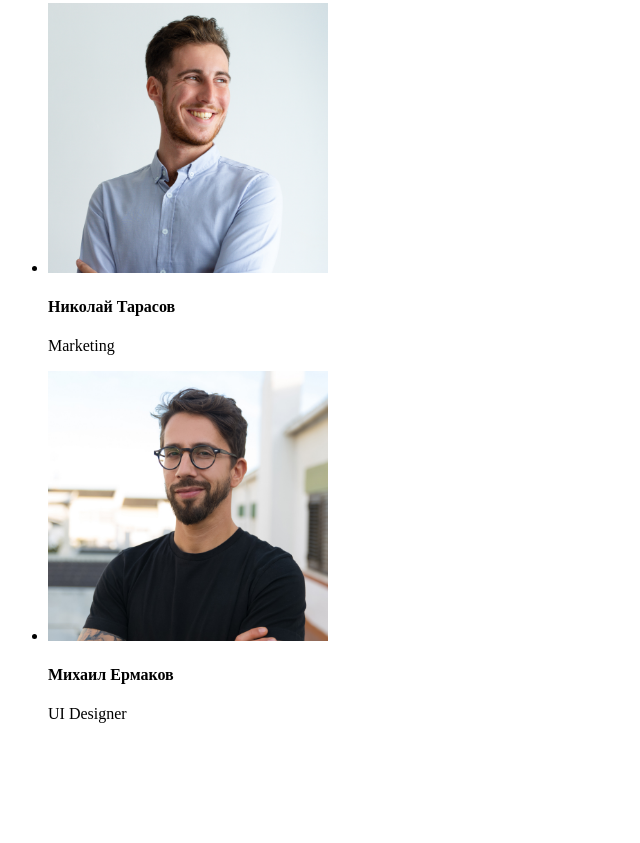
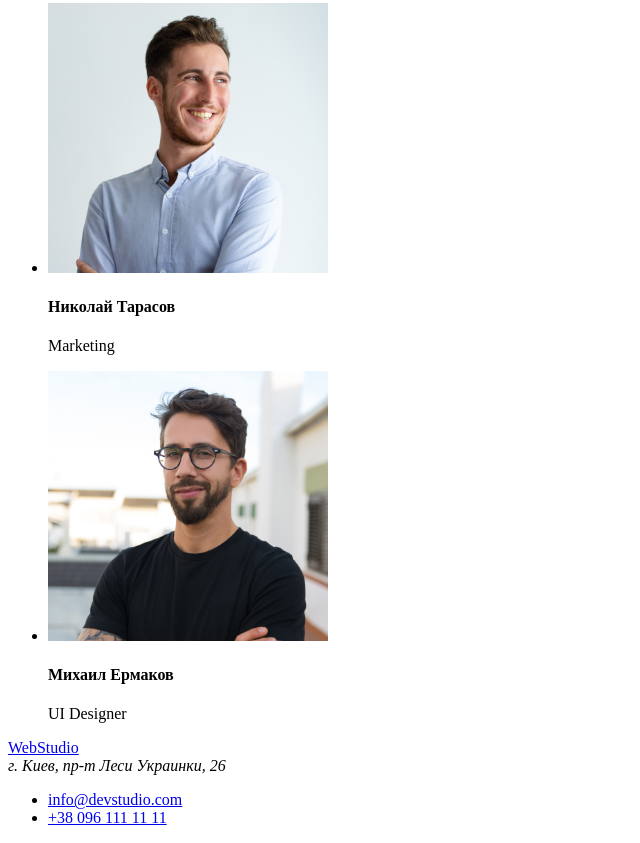
Before and after one commit to mihailsin/goit-markup-hw-01, a plain HTML site: page index.html in a window 1280 px wide. Shown: the part 2202-3045 px from the top of the page, without its empty margins (0-640 px from the left). Before the commit the page ends 2941 px from the top, so only its background shows below. Drawn offline with Linux system fonts and the light colour scheme.

Commit message:
Добавляет footer

```diff
--- a/index.html
+++ b/index.html
@@ -19,8 +19,8 @@
 
         </nav>
         <ul>
-            <li><a href="">info@devstudio.com</a></li>
-            <li><a href="">+38 096 111 11 11</a></li>
+            <li><a href="mailto:info@devstudio.com">info@devstudio.com</a></li>
+            <li><a href="tel:+38 096 111 11 11">+38 096 111 11 11</a></li>
         </ul>
     </header>
     <main>
@@ -104,7 +104,12 @@
     </main>
     <!--Подвал-->
     <footer>
-
+        <a href="./index.html">WebStudio</a>
+        <address>г. Киев, пр-т Леси Украинки, 26</address>
+        <ul>
+            <li><a href="mailto:info@devstudio.com">info@devstudio.com</a></li>
+            <li><a href="tel:+38 096 111 11 11">+38 096 111 11 11</a></li>
+        </ul>
     </footer>
 
 </body>
```
